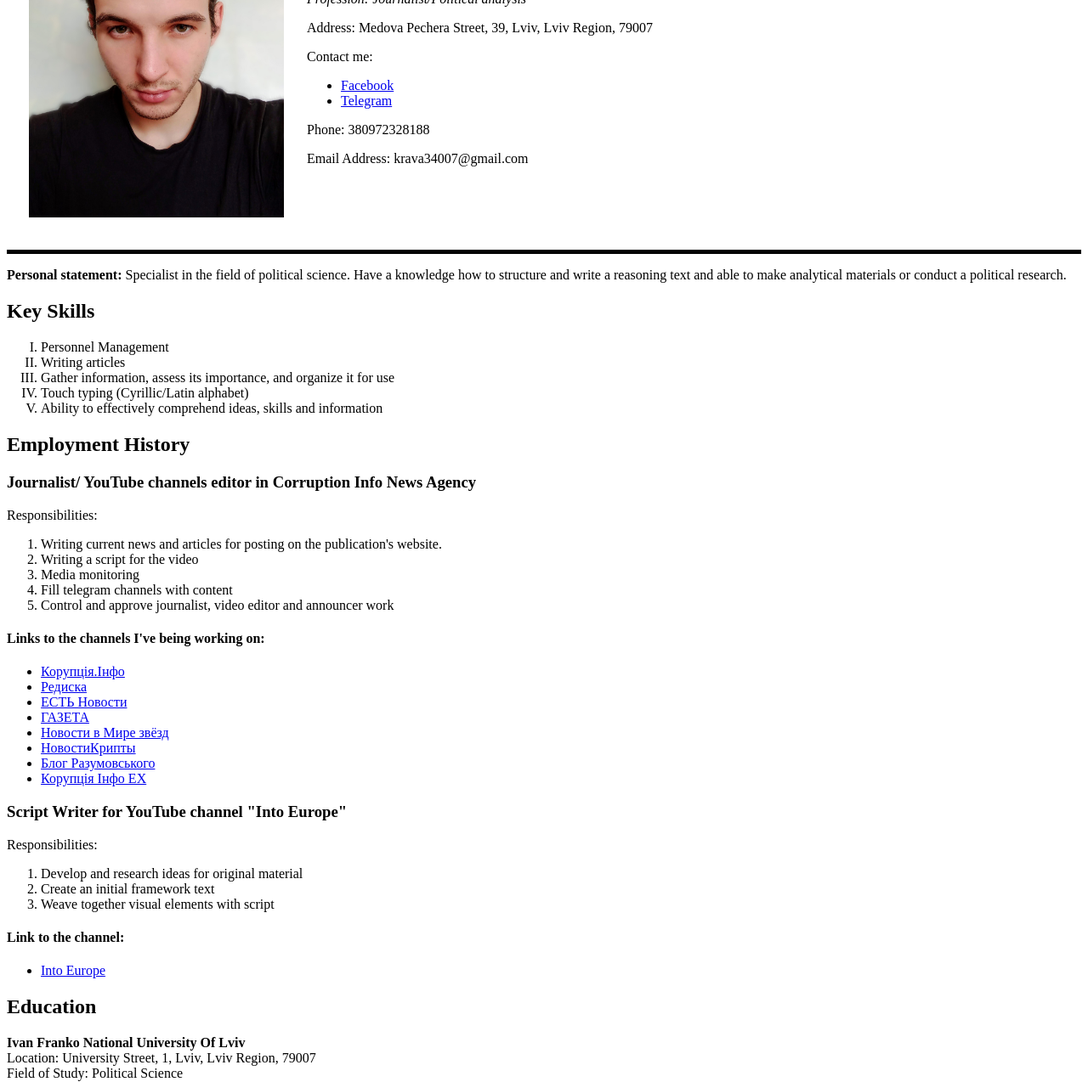
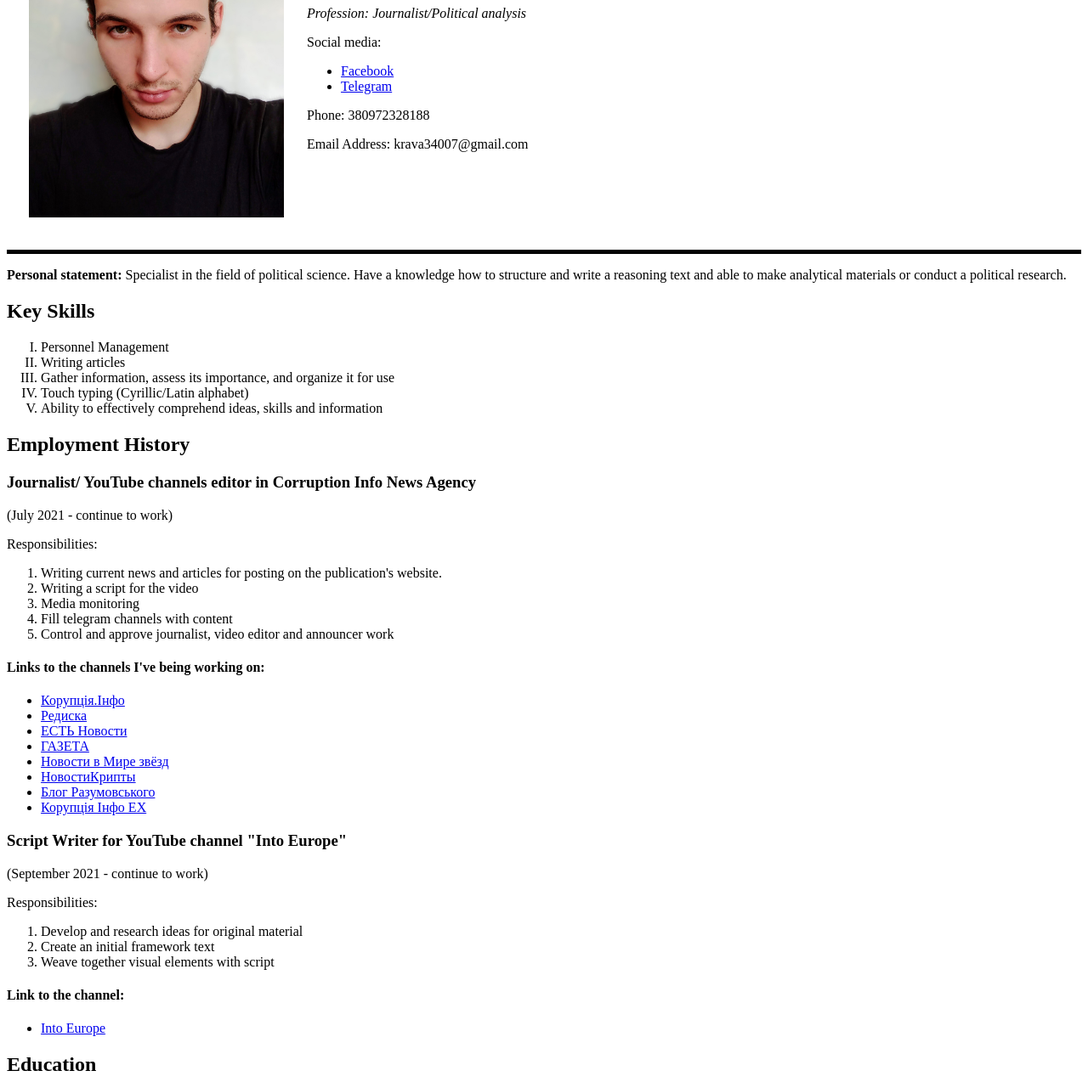
Before and after one commit to yourSerendipitousHunch/cv-eng, a plain HTML site: page index.html in a window 1280 px wide. Shown: the part 173-1447 px from the top of the page at 85% size. Drawn offline with Linux system fonts and the light colour scheme.

Commit message:
Update index.html

```diff
--- a/index.html
+++ b/index.html
@@ -12,8 +12,7 @@
         <td><img src="ава.jpg" width="300" alt="My photo"/> </td>
         <td> <h1>Anton Machula</h1>
             <em><p> Profession: Journalist/Political analysis </p></em>
-            <p>Address: Medova Pechera Street, 39, Lviv, Lviv Region, 79007</p>
-            <p>Contact me:</p>
+            <p>Social media:</p>
             <ul>
                 <li> <a href="https://www.facebook.com/profile.php?id=100070897835932" target="blank"> Facebook </a></li>
                 <li> <a href="https://t.me/your_serendipitous_hunch" target="blank"> Telegram </a></li>
@@ -40,6 +39,7 @@
 </ol>
 <h2>Employment History</h2>
 <h3>Journalist/ YouTube channels editor in Corruption Info News Agency</h3>
+<p>(July 2021 - continue to work)</p>
 <p>Responsibilities:</p>
 <ol>
     <li>Writing current news and articles for posting on the publication's website.</li>
@@ -61,6 +61,7 @@
 </ul>
 
 <h3>Script Writer for YouTube channel "Into Europe"</h3>
+<p>(September 2021 - continue to work)</p>
 <p>Responsibilities:</p>
 <ol>
     <li>Develop and research ideas for original material</li>
@@ -75,11 +76,9 @@
 <h2>Education</h2>
 <strong>Ivan Franko National University Of Lviv</strong>
 <br>
-Location: University Street, 1, Lviv, Lviv Region, 79007
-<br>
 Field of Study: Political Science
 <br>
-(September 2017 – I currently attend here)
+Master degree
 <h2>Languages</h2>
 <ol>
     <li>English (B2)</li>
```
